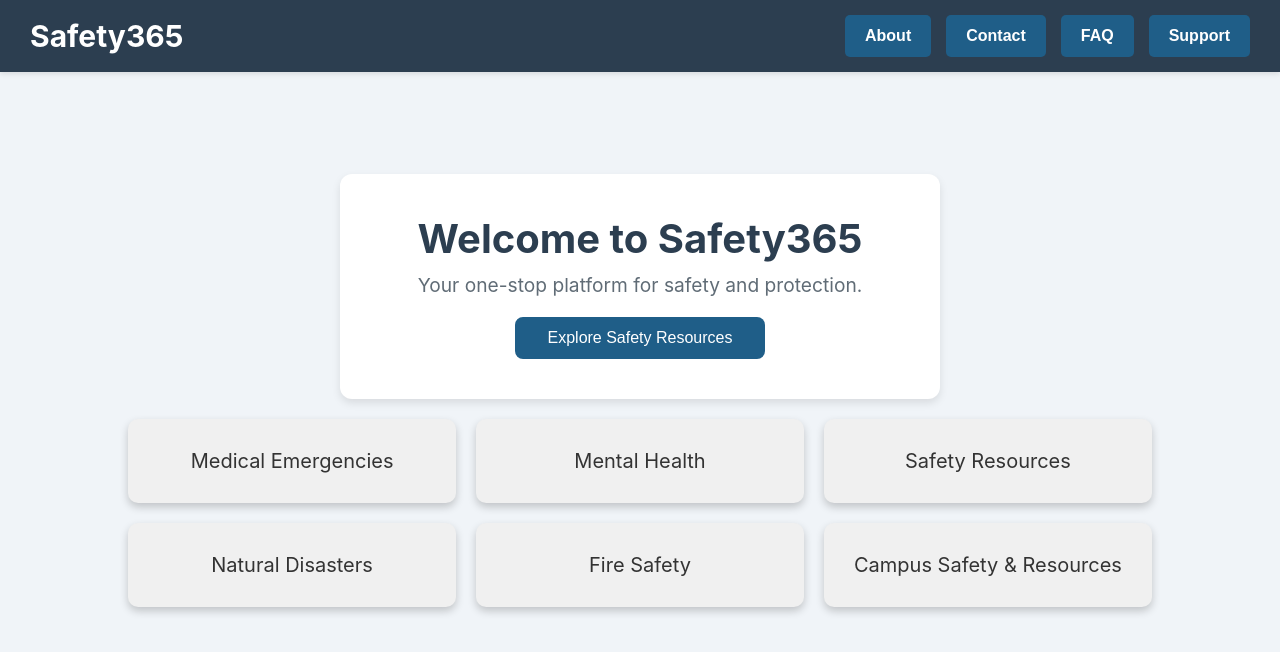
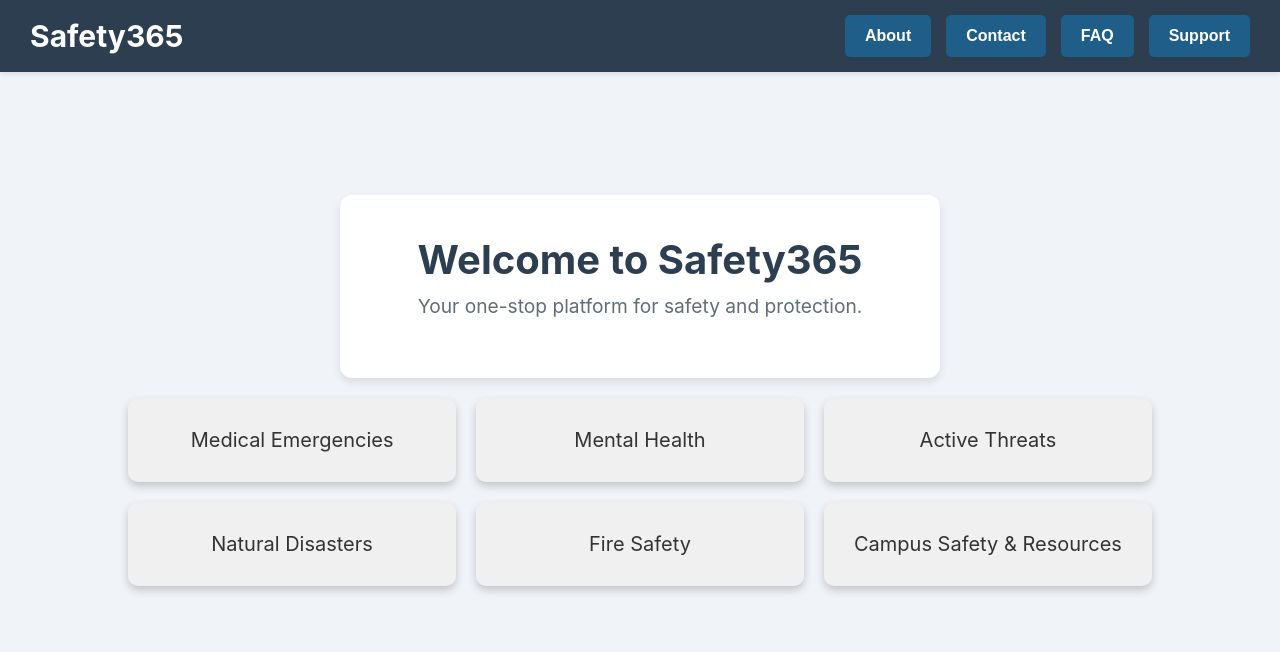
Before and after one commit to Lin-Selina/Safety365, a React (Create React App) app: page /home in a window 1280 px wide. Shown: the top 652 px of the page. Built offline with nearby package versions, Linux system fonts and the light colour scheme.

Commit message:
Changed button name

```diff
--- a/src/pages/Home.js
+++ b/src/pages/Home.js
@@ -10,15 +10,12 @@ function Home() {
       <header className="home-header">
         <h1>Welcome to Safety365</h1>
         <p>Your one-stop platform for safety and protection.</p>
-        <Link to="/resources">
-          <button className="explore-button">Explore Safety Resources</button>
-        </Link>
       </header>
       {/* Grid Layout */}
     <div className="grid-container">
       <Link to="/medical-emergency" className="grid-box">Medical Emergencies</Link>
       <Link to="/mental-health" className="grid-box">Mental Health</Link>
-      <Link to="/safety-resources" className="grid-box">Safety Resources</Link>
+      <Link to="/safety-resources" className="grid-box">Active Threats</Link>
       <Link to="/natural-disasters" className="grid-box">Natural Disasters</Link>
       <Link to="/fire-safety" className="grid-box">Fire Safety</Link>
       <Link to="/campus-safety" className="grid-box">Campus Safety & Resources</Link>
```
